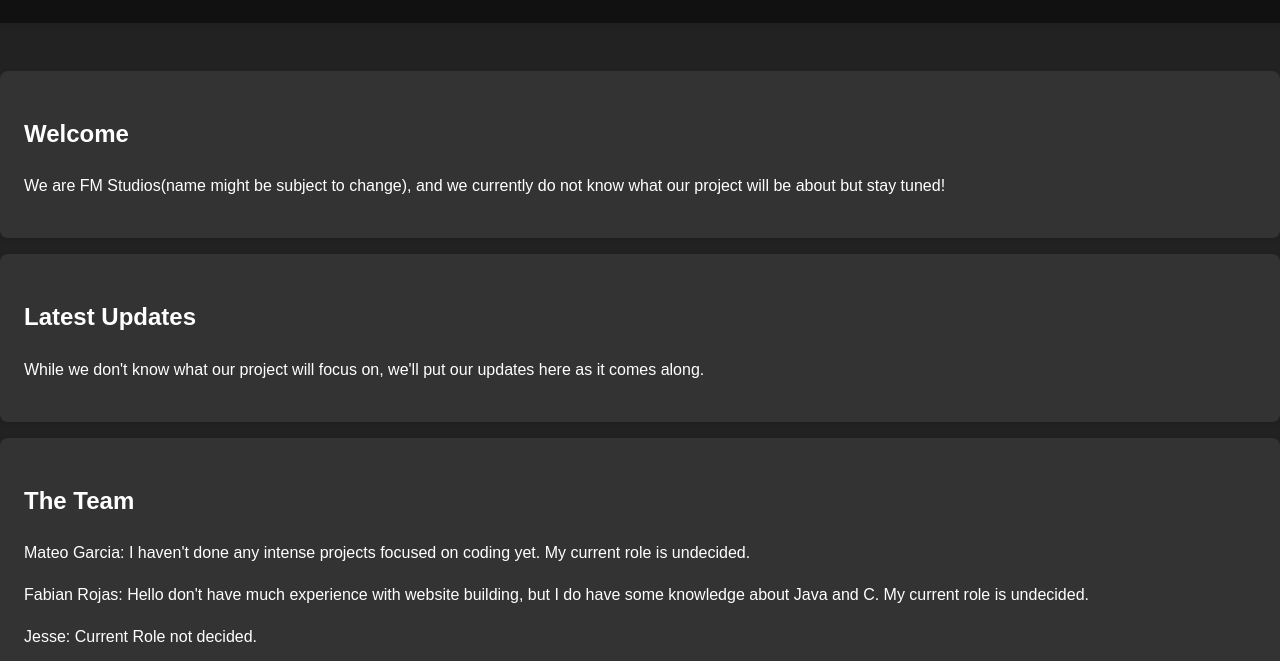
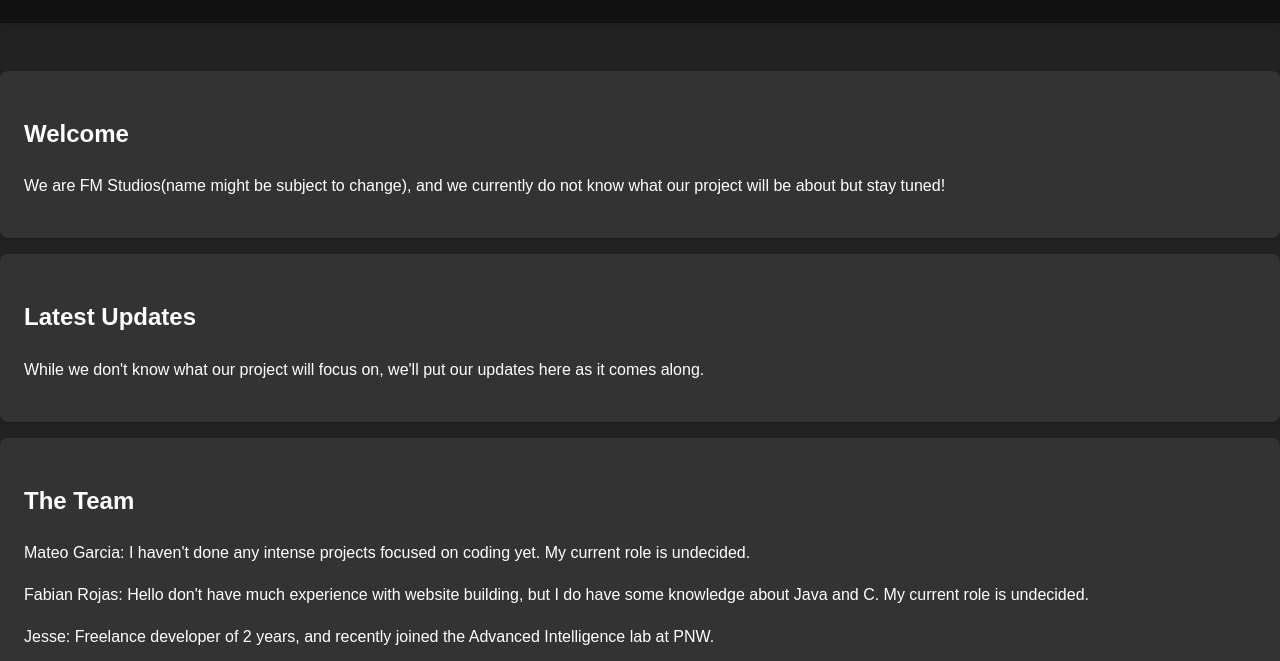
Before and after one commit to MGarcia2619/Data, a website: page three-page-website/src/index.html in a window 1280 px wide. Shown: the part 139-800 px from the top of the page. Drawn offline with Linux system fonts and the light colour scheme.

Commit message:
added jesse's description

```diff
--- a/three-page-website/src/index.html
+++ b/three-page-website/src/index.html
@@ -33,7 +33,7 @@
             <h2>The Team</h2>
             <p> Mateo Garcia: I haven't done any intense projects focused on coding yet. My current role is undecided.</p>
             <p> Fabian Rojas: Hello don't have much experience with website building, but I do have some knowledge about Java and C. My current role is undecided.</p>
-            <p> Jesse: Current Role not decided.</p>
+            <p> Jesse: Freelance developer of 2 years, and recently joined the Advanced Intelligence lab at PNW.</p>
             <p> Brian: Current Role not decided.</p>
         </section>
     </main>
```
